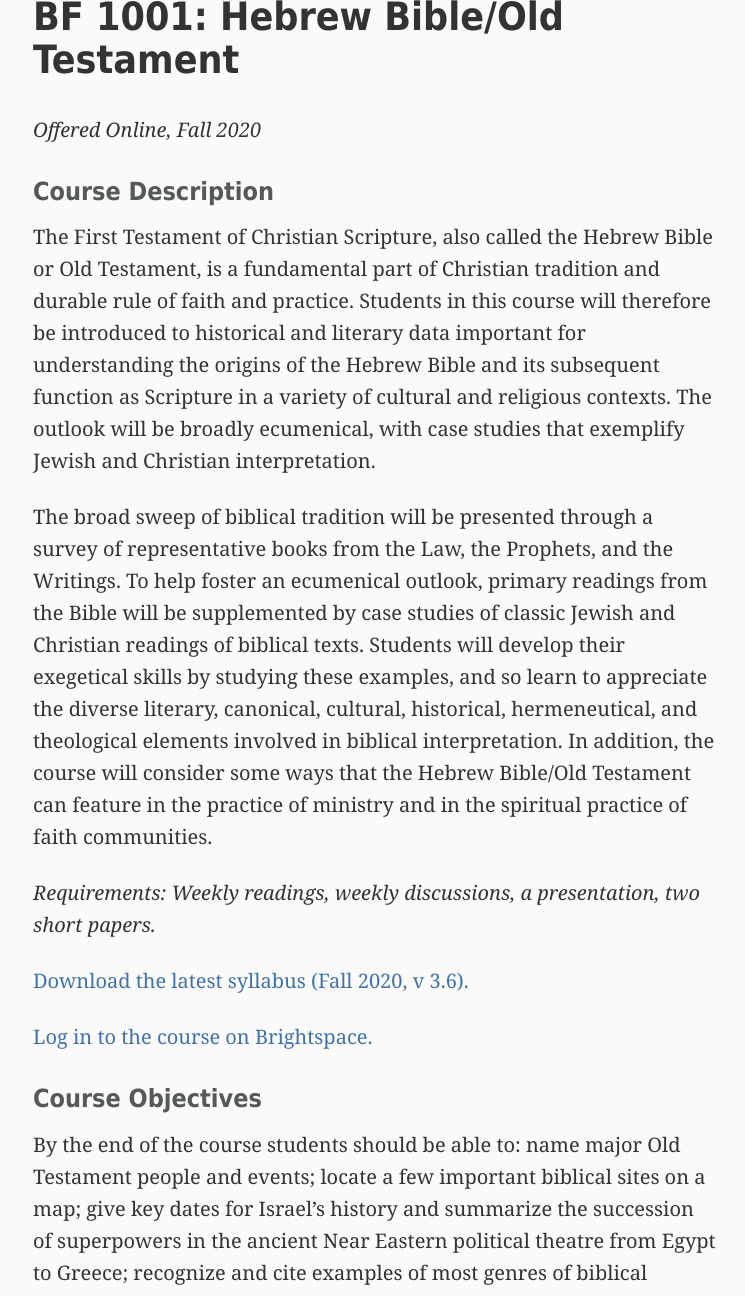
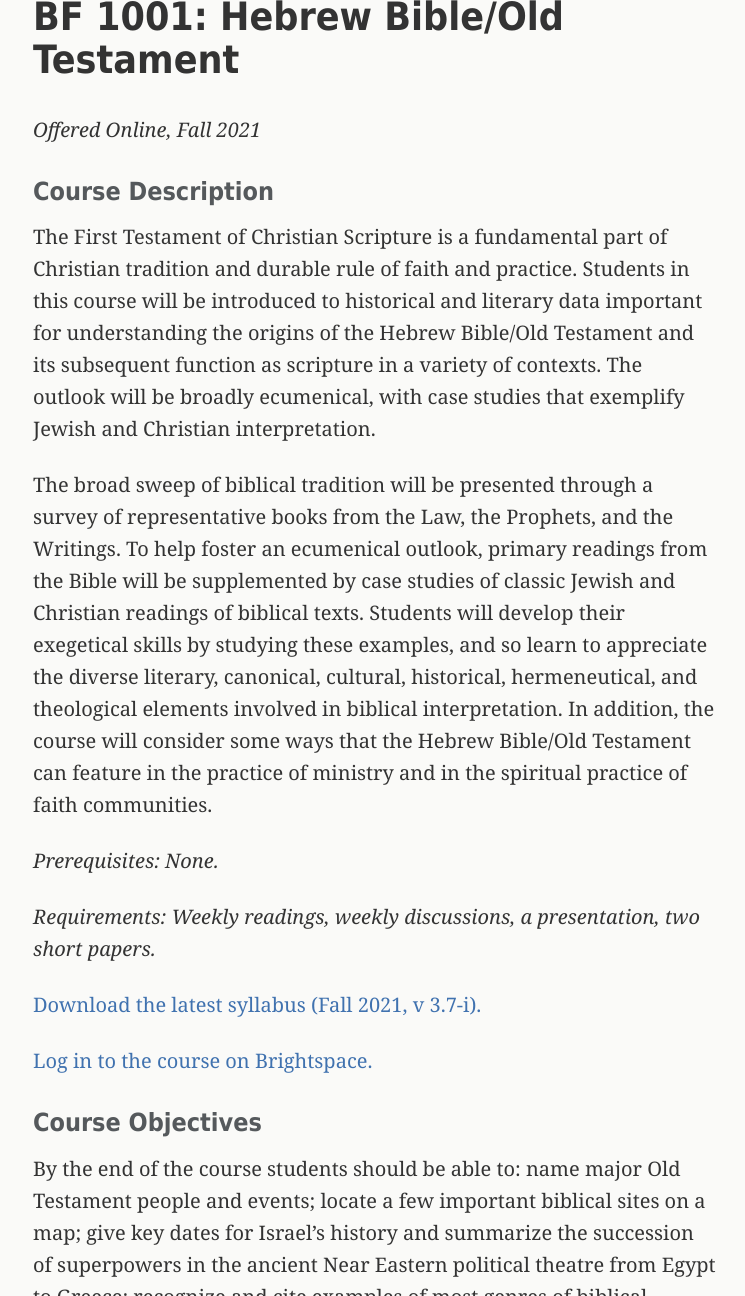
Before and after one commit to danieldriver/danieldriver.github.io, a Jekyll site: the page built from _pages/bf-1001.md, in a window 1280 px wide and 1400 px high, cut to the strip 104-1400 px from the top of the window. Shown: the whole strip, without its empty margins (265-1010 px from the left). Built offline with Jekyll 4.4.1, drawn with Linux system fonts in a browser that asks for light colours; a script that is not in the unit is left out; some of the changed text lies outside the part shown.

Commit message:
update BF 1001 for F21

```diff
--- a/_pages/bf-1001.md
+++ b/_pages/bf-1001.md
@@ -5,18 +5,17 @@ permalink: courses/bf-1001/
 subtitle: "BF 1001: Hebrew Bible/Old Testament"
 ---
 
-*Offered Online, Fall 2020*
+*Offered Online, Fall 2021*
 
 ### Course Description
 
-The First Testament of Christian Scripture, also called the Hebrew
-Bible or Old Testament, is a fundamental part of Christian tradition
-and durable rule of faith and practice. Students in this course will
-therefore be introduced to historical and literary data important
-for understanding the origins of the Hebrew Bible and its subsequent
-function as Scripture in a variety of cultural and religious
-contexts. The outlook will be broadly ecumenical, with case studies
-that exemplify Jewish and Christian interpretation.
+The First Testament of Christian Scripture is a fundamental part of
+Christian tradition and durable rule of faith and practice. Students in
+this course will be introduced to historical and literary data important
+for understanding the origins of the Hebrew Bible/Old Testament and its
+subsequent function as scripture in a variety of contexts. The outlook
+will be broadly ecumenical, with case studies that exemplify Jewish and
+Christian interpretation.
 
 The broad sweep of biblical tradition will be presented through a
 survey of representative books from the Law, the Prophets, and the
@@ -30,9 +29,11 @@ biblical interpretation. In addition, the course will consider some
 ways that the Hebrew Bible/Old Testament can feature in the practice
 of ministry and in the spiritual practice of faith communities.
 
+*Prerequisites: None.*
+
 *Requirements: Weekly readings, weekly discussions, a presentation, two short papers.*
 
-[Download the latest syllabus (Fall 2020, v 3.6).](https://github.com/danieldriver/Syllabi/raw/master/BF/BF%201001-Driver%202020.pdf)
+[Download the latest syllabus (Fall 2021, v 3.7-i).](https://github.com/danieldriver/Syllabi/raw/master/BF/BF%201001-Driver%202021.pdf)
 
 [Log in to the course on Brightspace.](https://smu.brightspace.com/d2l/login)
 
@@ -61,7 +62,7 @@ scripture in light of the unique voice that the Old Testament retains
 along side of the New in Christian Scripture.
 
 
-## Required Textbooks (Fall 2020)*
+## Required Textbooks (Fall 2021)*
 
 The following texts are required. Students are strongly encouraged to
 purchase their own copies. Library copies that are not reference works
@@ -84,8 +85,10 @@ Irenaeus
 
 {% include recommend-head.md %}
 
+<!--
 Schmid
 : Konrad Schmid. [*A Historical Theology of the Hebrew Bible*](https://amzn.to/34CEs2i). Translated by Peter Altmann. Grand Rapids: Eerdmans, 2019. ISBN 978-0802876935
 : HBFB gives a good overview of critical issues. Schmid gives a more thorough account, and is much more conversant with European scholarship, but is readable and appropriate for introductory purposes.
+ -->
 
 {% include recommend-always.md %}
```
